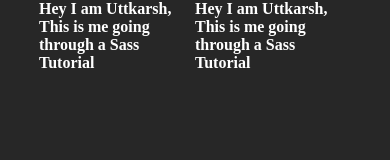
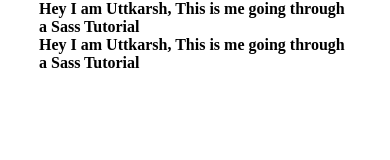
Before and after one commit to Uttkarsh10/Sass_tutorial, a plain HTML site: page dist/index.html in a window 390 px wide. Drawn offline with Linux system fonts and the light colour scheme.

Commit message:
Sass Tutorial

```diff
--- a/dist/index.html
+++ b/dist/index.html
@@ -6,7 +6,7 @@
     <title>Sass Tutorial</title>
     <link rel="stylesheet" href="./css/main.css">
 </head>
-<body>
+<body class="light">
     <div class="main">
         <p>Hey I am Uttkarsh, This is me going through a Sass Tutorial</p>
         <p>Hey I am Uttkarsh, This is me going through a Sass Tutorial</p>
--- a/scss/_variables.scss
+++ b/scss/_variables.scss
@@ -6,3 +6,5 @@
     "medium" : 500,
     "bold" : 700
 );
+
+$mobile: 800px;
--- a/scss/main.scss
+++ b/scss/main.scss
@@ -10,6 +10,19 @@
     justify-content: center;
     align-items: center;
     flex-direction: $direction;
+}
+
+@mixin theme($light-theme : true){
+    @if $light-theme{
+        background: lighten($primary-color,100%);
+        color: darken($text-color, 100%);
+    }
+}
+
+@mixin mobile{
+    @media (max-width : $mobile) {
+        @content;
+    }
 }
 
 body{
@@ -29,4 +42,12 @@
             color : pink;
         }
     }
+
+    @include mobile{
+        flex-direction: column;
+    }
 }
+
+.light{
+    @include theme($light-theme : true);
+}
```
Also changed, not shown: dist/css/main.css, 1 other file.
